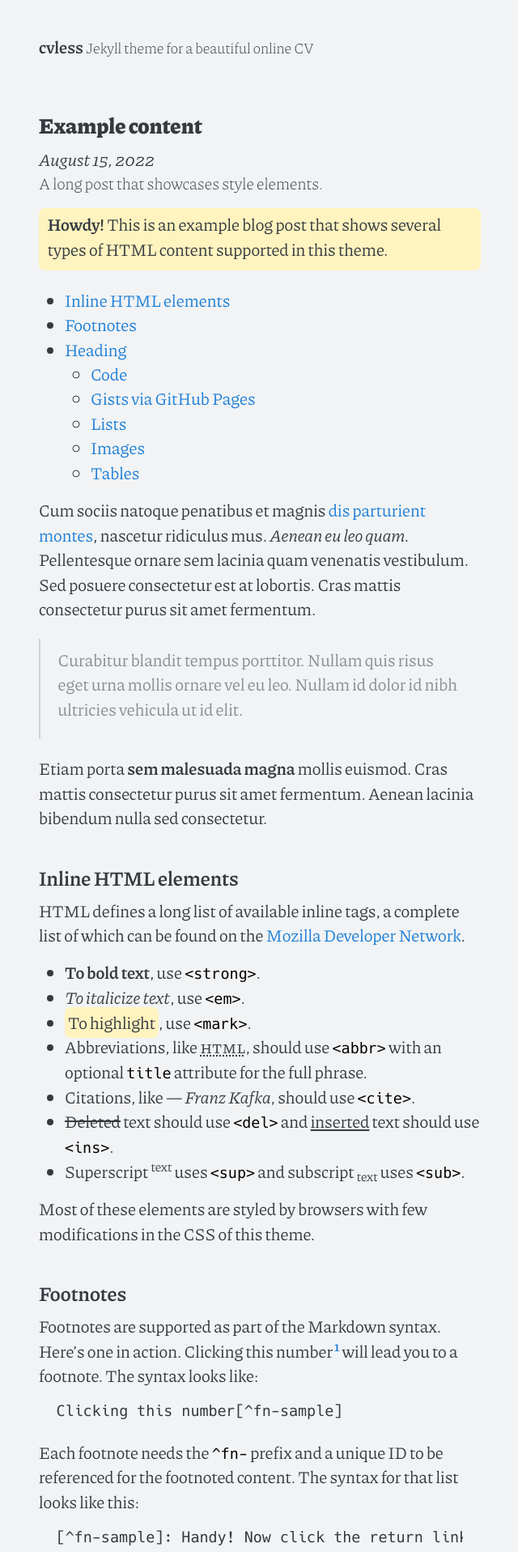
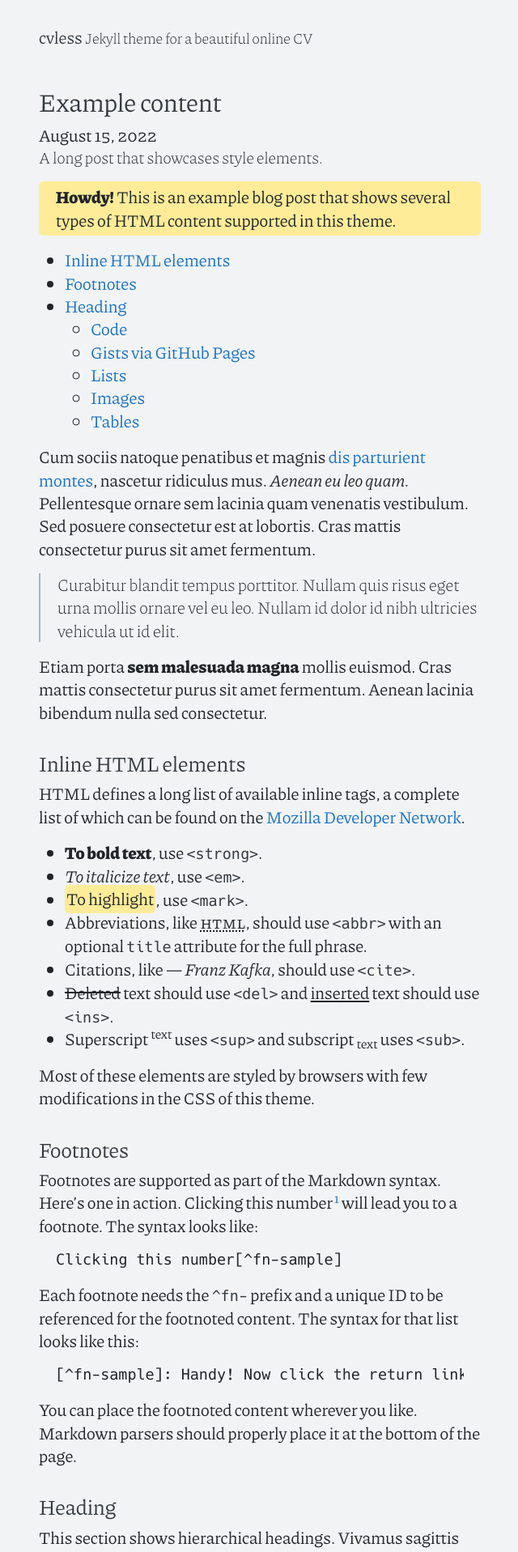
Before and after one commit to piazzai/cvless, a Jekyll site: the page built from _posts/2022-08-15-example-content.md, in a window 1280 px wide. Shown: the top 1917 px of the page at 81% size, without its empty margins (319-959 px from the left). Built offline with Jekyll 4.4.1, drawn with Linux system fonts in a browser that asks for light colours.

Commit message:
Reorganize stylesheets

```diff
--- a/_sass/_base.scss
+++ b/_sass/_base.scss
@@ -1,87 +1,67 @@
 body {
-  font-family: var(--body-font-family);
-  font-size: var(--body-font-size);
-  font-weight: var(--body-font-weight);
-  font-variant-numeric: var(--body-num-variant);
-  line-height: var(--body-line-height);
-  background-color: var(--body-background-color);
-  color: var(--body-color);
+  font-family: var(--type-serif);
+  font-size: var(--type-size);
+  font-weight: var(--type-weight);
+  line-height: var(--type-height);
+  font-variant-numeric: var(--type-numeric);
+  background-color: var(--color-background);
+  color: var(--color-text);
+}
+
+svg path {
+  stroke: var(--color-text);
+  stroke-width: 0.075em;
 }
 
 a {
   text-decoration: none;
-  color: var(--link-color);
+  color: var(--color-link);
 
   &:focus,
   &:hover {
-    color: var(--link-hover-color);
+    border-bottom: calc(var(--type-size) / 10) dotted var(--color-link);
+    color: var(--color-link);
   }
 }
 
 header {
-  margin-top: calc(var(--spacer) * 2);
-  margin-bottom: calc(var(--spacer) * 3);
+  margin-top: 1.5em;
+  margin-bottom: 2em;
 }
 
 footer {
-  margin-top: calc(var(--spacer) * 3);
-  margin-bottom: calc(var(--spacer) * 3);
+  margin: 2em 0;
 }
 
-footer a,
-header a {
-  color: inherit;
+small {
+  font-weight: 300;
+}
 
-  &:focus,
-  &:hover {
-    border-bottom: var(--border-width) dotted var(--button-color);
-    color: inherit;
-  }
+abbr {
+  text-transform: lowercase;
+  font-family: var(--type-caps);
+}
+
+blockquote {
+  padding-left: 1em;
+  border-left: 0.1em solid var(--color-border);
+  font-weight: 300;
+}
+
+mark {
+  padding: 0.1em;
+  border-radius: 0.25em;
+  background-color: var(--color-mark);
+  color: var(--color-text);
 }
 
 hr {
-  margin: calc(var(--spacer) * 2) 0;
-  border-top: var(--border-width) solid var(--body-color);
-}
-
-.footnotes {
-  padding-top: var(--spacer);
-
-  p {
-    margin: 0;
-  }
+  border-top: 0.1em solid var(--color-text);
 }
 
 img {
   display: block;
   max-width: 100%;
-  margin-bottom: var(--spacer);
-  border-radius: var(--border-radius);
+  margin: 1em 0;
+  border-radius: 0.25em;
 }
-
-table {
-  margin-bottom: var(--spacer);
-  width: 100%;
-  border: 0 solid var(--border-color);
-  border-collapse: collapse;
-}
-
-td,
-th {
-  padding: calc(var(--spacer) / 4) calc(var(--spacer) / 2);
-  border-bottom-width: var(--border-width);
-}
-
-th {
-  text-align: left;
-}
-
-thead th {
-  border-bottom-color: var(--body-color);
-}
-
-.contact {
-  list-style-type: none;
-  margin: 0;
-  padding: 0;
-}
--- a/_sass/_code.scss
+++ b/_sass/_code.scss
@@ -1,44 +1,22 @@
-code,
-pre {
-  font-family: var(--body-font-family-mono);
+pre,code {
+  font-family: var(--type-mono);
 }
 
 code {
-  color: var(--code-color);
-}
-
-pre {
-  display: block;
-  overflow: auto;
+  color: var(--color-code);
 }
 
 .highlight {
-  padding: 0 var(--spacer);
-  margin-bottom: var(--spacer);
-  border-radius: var(--border-radius);
-  background-color: var(--body-background-color);
+  padding: 0 1em;
+  border-radius: 0.25em;
+  background-color: var(--color-background);
 
   pre {
     padding: 0;
-    margin-bottom: 0;
+    margin: 0;
   }
 
   .highlight {
     padding: 0;
   }
 }
-
-.rouge-table {
-  margin-bottom: 0;
-
-  .gutter {
-    vertical-align: top;
-    user-select: none;
-    opacity: 25%;
-  }
-}
-
-.gist td,
-.rouge-table td {
-  border: none;
-}
--- /dev/null
+++ b/_sass/_elements.scss
@@ -0,0 +1,75 @@
+a.site-title {
+  font-weight: 500;
+  color: var(--color-heading);
+
+  &:focus,
+  &:hover {
+    border-color: inherit;
+    color: inherit;
+  }
+}
+
+.message {
+  padding: 0.25em 1em;
+  border-radius: 0.25em;
+  background-color: var(--color-mark);
+  color: var(--color-text);
+}
+
+#archive ul,
+#contact ul {
+  list-style-type: none;
+  padding: 0;
+}
+
+.li-icon {
+  margin-right: 0.25em;
+}
+
+a.icon {
+  svg path {
+    stroke: var(--color-link);
+  }
+
+  &:focus,
+  &:hover {
+    border: none;
+
+    svg path {
+      stroke-width: 0.1em;
+    }
+  }
+}
+
+.footnotes {
+  margin-top: 2em;
+
+  p {
+    margin: 0;
+  }
+
+  &::before {
+    content: "Notes";
+  }
+}
+
+a[href^="#fn:"] {
+  margin-left: 0.1em;
+  font-weight: 500;
+
+  &:focus,
+  &:hover {
+    font-weight: 700;
+    border: none;
+  }
+}
+
+a.reversefootnote {
+  font-weight: 500;
+
+  &:focus,
+  &:hover {
+    font-weight: 700;
+    border: none;
+  }
+}
--- /dev/null
+++ b/_sass/_headings.scss
@@ -0,0 +1,39 @@
+h1,h2,h3 {
+  color: var(--color-heading);
+
+  a {
+    color: inherit;
+
+    &:focus,
+    &:hover {
+      border-color: inherit;
+      color: inherit;
+    }
+  }
+}
+
+h1 {
+  margin-top: 1.5em;
+  font-size: 1.5em;
+
+  &.page-title {
+    margin: 0;
+  }
+}
+
+h2 {
+  margin-top: 1.25em;
+  font-size: 1.25em;
+}
+
+h3 {
+  margin-top: 1em;
+  font-size: 1em;
+  text-transform: lowercase;
+  font-family: var(--type-caps);
+  font-weight: 500;
+}
+
+h2 + h3 {
+  margin-top: 0;
+}
--- a/_sass/_icons.scss
+++ /dev/null
@@ -1,24 +0,0 @@
-.iconoir {
-  path {
-    stroke: var(--body-color);
-    stroke-width: var(--svg-stroke-width);
-  }
-}
-
-a .iconoir {
-  path {
-    stroke: var(--link-color);
-  }
-
-  &:focus,
-  &:hover {
-    path {
-      stroke: var(--link-hover-color);
-    }
-  }
-}
-
-.icon-link:focus,
-.icon-link:hover {
-  border: none;
-}
--- /dev/null
+++ b/_sass/_media.scss
@@ -0,0 +1,38 @@
+@media screen and (min-width: 576px) {
+  #cv p, #cv #contact ul {
+    padding-left: 0.5em;
+  }
+}
+
+@media only print {
+  body {
+    font-size: 10pt;
+    background-color: white;
+    color: black;
+  }
+
+  a {
+    color: black;
+  }
+
+  .site-title {
+    font-size: 1.5em;
+  }
+
+  small {
+    display: none;
+  }
+
+  #cv {
+    p,
+    #contact ul {
+      padding-left: 0.5em;
+    }
+
+    .li-icon,
+    .reversefootnote,
+    a.icon {
+      display: none;
+    }
+  }
+}
--- a/_sass/_pagination.scss
+++ b/_sass/_pagination.scss
@@ -1,60 +1,44 @@
-.pagination {
-  margin-top: calc(var(--spacer) * 3);
+#pagination {
+  display: flex;
+  margin-top: 2em;
   text-align: center;
 }
 
 .pagination-item {
-  padding: var(--spacer) calc(var(--spacer) * 2);
-  text-decoration: none;
-  border: solid var(--border-color);
-  border-width: var(--border-width) 0;
-  color: var(--button-color);
+  float: left;
+  width: 50%;
+  padding: 1em 2em;
+  border: 0.1em solid var(--color-border);
+  color: var(--color-button);
   transition: all 0.1s ease-in-out;
 
-  svg {
-    path {
-      stroke: var(--button-color);
-    }
+  svg path {
+    stroke: var(--color-button);
+  }
+
+  &:first-child {
+    margin-bottom: 0;
+    border-top-left-radius: var(--border-radius);
+    border-bottom-left-radius: var(--border-radius);
+  }
+
+  &:last-child {
+    margin-left: -1px;
+    border-top-right-radius: var(--border-radius);
+    border-bottom-right-radius: var(--border-radius);
   }
 }
 
 a.pagination-item {
-  color: var(--body-color);
+  color: var(--color-text);
 
-  svg {
-    path {
-      stroke: var(--body-color);
-      border-color: var(--border-color);
-    }
+  svg path {
+    stroke: var(--color-text);
   }
 
   &:focus,
   &:hover {
-    background-color: var(--border-color);
-    border-bottom: var(--border-width) solid var(--border-color);
-
-    svg {
-      path {
-        stroke: var(--body-color);
-      }
-    }
+    background-color: var(--color-border);
+    border: 0.1em solid var(--color-border);
   }
 }
-
-@media (min-width: 576px) {
-  .pagination-item {
-    width: 50%;
-
-    &:first-child {
-      border-left: var(--border-width) solid var(--border-color);
-      border-top-left-radius: var(--border-radius);
-      border-bottom-left-radius: var(--border-radius);
-    }
-
-    &:last-child {
-      border-right: var(--border-width) solid var(--border-color);
-      border-top-right-radius: var(--border-radius);
-      border-bottom-right-radius: var(--border-radius);
-    }
-  }
-}
--- a/_sass/_posts.scss
+++ /dev/null
@@ -1,18 +0,0 @@
-.page-title,
-.post-title {
-  color: var(--heading-color);
-
-  a {
-    color: inherit;
-
-    &:focus,
-    &:hover {
-      border-bottom: var(--border-width) dotted var(--border-color);
-    }
-  }
-}
-
-.post-date {
-  font-style: italic;
-  color: var(--heading-color);
-}
--- a/_sass/_type.scss
+++ /dev/null
@@ -1,83 +0,0 @@
-h1,
-h2,
-h3 {
-  margin-bottom: calc(var(--spacer) / 2);
-}
-
-h1 {
-  font-size: calc(var(--body-font-size) + var(--body-font-size-increment) * 3);
-  font-weight: calc(var(--body-font-weight) + var(--body-font-weight-increment) * 2);
-}
-
-h2 {
-  margin-top: calc(var(--spacer) * 2);
-  font-size: calc(var(--body-font-size) + var(--body-font-size-increment) * 2);
-  font-weight: calc(var(--body-font-weight) + var(--body-font-weight-increment));
-}
-
-h3 {
-  margin-top: var(--spacer);
-  text-transform: lowercase;
-  font-family: var(--body-font-family-sc);
-  font-size: calc(var(--body-font-size) + var(--body-font-size-increment));
-}
-
-small {
-  font-weight: calc(var(--body-font-weight) - var(--body-font-weight-increment));
-}
-
-strong {
-  font-weight: calc(var(--body-font-weight) + var(--body-font-weight-increment));
-}
-
-abbr {
-  text-transform: lowercase;
-  font-family: var(--body-font-family-sc);
-}
-
-mark {
-  border-radius: var(--border-radius);
-  background-color: var(--mark-background-color);
-  color: inherit;
-}
-
-blockquote {
-  padding: calc(var(--spacer) / 2) var(--spacer);
-  margin: var(--spacer) 0;
-  border-left: var(--border-width) solid var(--border-color);
-  color: var(--quote-color);
-
-  p:last-child {
-    margin-bottom: calc(var(--spacer) / 2);
-  }
-}
-
-.site-title {
-  font-weight: calc(var(--body-font-weight) + var(--body-font-weight-increment));
-}
-
-.message {
-  padding: calc(var(--spacer) / 4) calc(var(--spacer) / 2) calc(var(--spacer) / 2) calc(var(--spacer) / 2);
-  margin-bottom: var(--spacer);
-  border-radius: var(--border-radius);
-  background-color: var(--mark-background-color);
-  color: inherit;
-}
-
-a[href^="#fn:"],
-a[href^="#fnref:"] {
-  margin-left: calc(var(--body-font-size) / 12);
-  font-weight: calc(var(--body-font-weight) + var(--body-font-weight-increment));
-}
-
-.footnotes {
-  margin-top: var(--spacer);
-  font-size: calc(var(--body-font-size) - var(--body-font-size-increment));
-
-  &::before {
-    display: block;
-    content: "Notes";
-    text-transform: lowercase;
-    font-family: var(--body-font-family-sc);
-  }
-}
--- a/_sass/_variables.scss
+++ b/_sass/_variables.scss
@@ -1,25 +1,17 @@
 :root {
-  --body-font-family: "Piazzolla", serif;
-  --body-font-family-sc: "Piazzolla SC", serif;
-  --body-font-family-mono: "Hack", monospace;
-  --body-font-size: 21px;
-  --body-font-size-increment: 2px;
-  --body-font-weight: 400;
-  --body-font-weight-increment: 200;
-  --body-num-variant: oldstyle-nums proportional-nums;
-  --body-line-height: 1.45;
-  --body-background-color: var(--oc-gray-1);
-  --body-color: var(--oc-gray-8);
-  --code-color: var(--oc-black);
-  --border-color: var(--oc-gray-4);
-  --quote-color: var(--oc-gray-6);
-  --button-color: var(--oc-gray-6);
-  --heading-color: var(--oc-gray-8);
-  --link-color: var(--oc-blue-7);
-  --link-hover-color: var(--oc-blue-9);
-  --mark-background-color: var(--oc-yellow-1);
-  --svg-stroke-width: 1.5;
-  --border-width: 0.15rem;
-  --border-radius: 0.5rem;
-  --spacer: 1.35rem;
+  --type-serif: 'Piazzolla', serif;
+  --type-caps: 'Piazzolla SC', serif;
+  --type-mono: 'Hack', monospace;
+  --type-size: 21px;
+  --type-weight: 400;
+  --type-height: 1.35;
+  --type-numeric: oldstyle-nums proportional-nums;
+  --color-background: var(--oc-gray-1);
+  --color-text: var(--oc-gray-9);
+  --color-heading: var(--oc-gray-8);
+  --color-code: var(--oc-gray-8);
+  --color-link: var(--oc-blue-8);
+  --color-mark: var(--oc-yellow-2);
+  --color-border: var(--oc-gray-5);
+  --color-button: var(--oc-gray-6);
 }
--- a/assets/css/styles.scss
+++ b/assets/css/styles.scss
@@ -6,8 +6,8 @@
 @import "fonts";
 @import "variables";
 @import "base";
-@import "type";
-@import "posts";
+@import "code";
+@import "headings";
+@import "elements";
 @import "pagination";
-@import "icons";
-@import "code";
+@import "media";
```
